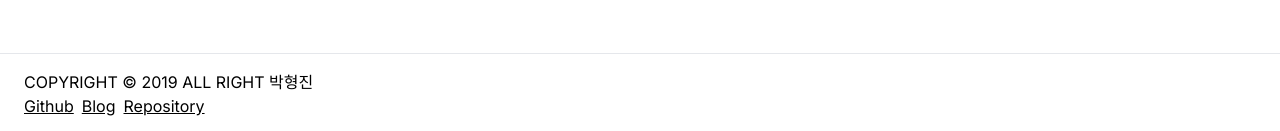
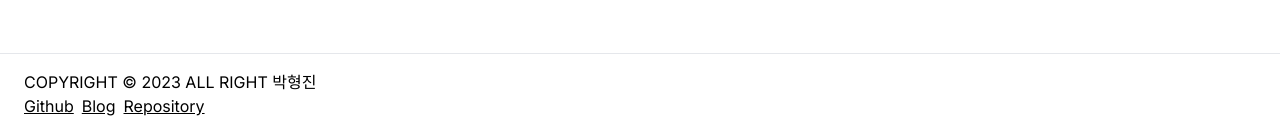
Before and after one commit to hywlss9/hywlss9.github.io, a Next.js app: page /posts in a window 1280 px wide. Shown: the part 747-878 px from the top of the page. Built offline with nearby package versions, Linux system fonts and the light colour scheme.

Commit message:
FIX: footer copyright 년도 수정

```diff
--- a/src/components/footer.tsx
+++ b/src/components/footer.tsx
@@ -3,7 +3,7 @@ import Link from "next/link";
 export default function Footer() {
   return (
     <footer className="flex-col w-screen px-6 py-4 border-t">
-      <p>COPYRIGHT © 2019 ALL RIGHT 박형진</p>
+      <p>COPYRIGHT © 2023 ALL RIGHT 박형진</p>
       <div>
         <Link
           href={{ pathname: "https://github.com/hywlss9" }}
```
